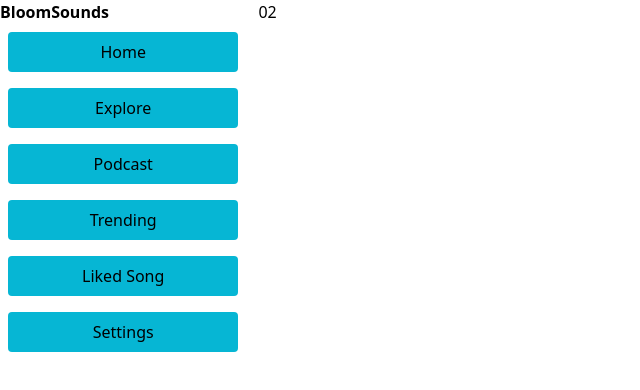
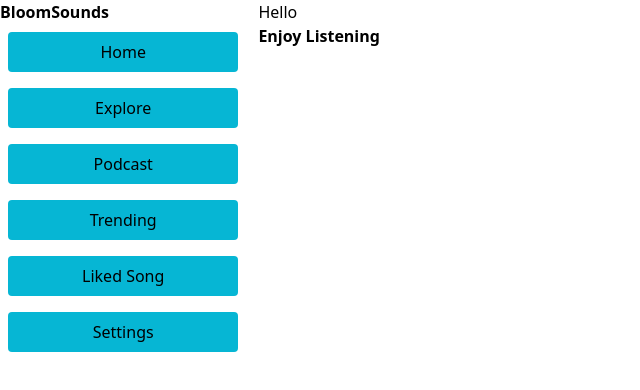
Before and after one commit to Carol254/bloom_music_app, an Angular app: page / in a window 1280 px wide. Shown: the top 390 px of the page, without its empty margins (0-640 px from the left). Built offline with nearby package versions, Linux system fonts and the light colour scheme.

Commit message:
changes to dashboard

```diff
--- a/src/app/dashboard/dashboard.component.html
+++ b/src/app/dashboard/dashboard.component.html
@@ -10,6 +10,9 @@
         <button class="rounded p-2 m-2 bg-cyan-500 hover:bg-cyan-600 ...">Liked Song</button>
         <button class="rounded p-2 m-2 bg-cyan-500 hover:bg-cyan-600 ...">Settings</button>
     </div>
-    <div class="col-span-4">02</div>
+    <div class="col-span-4 flex flex-col">Hello
+        <div class="text-1xl font-bold">Enjoy Listening
+            <div> <input type="input"></div>
+    </div>
 
   </div>
```
